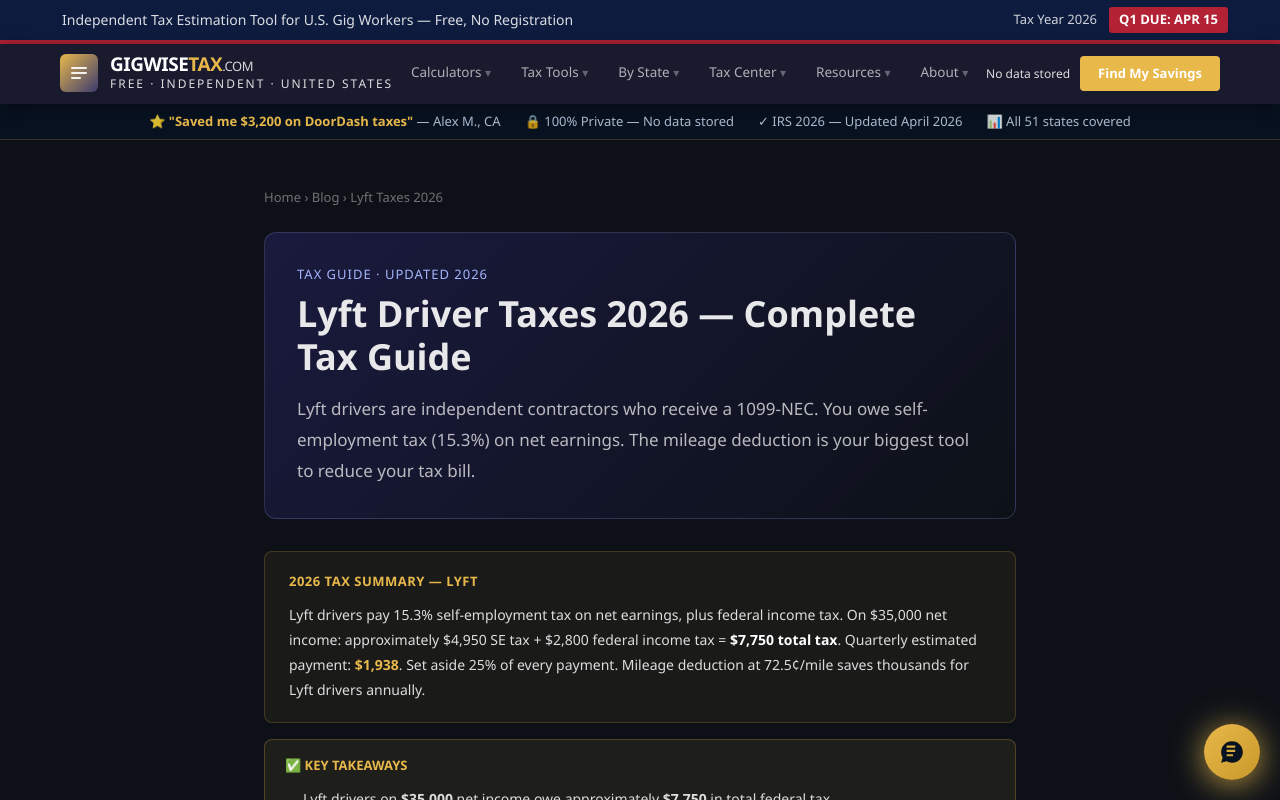
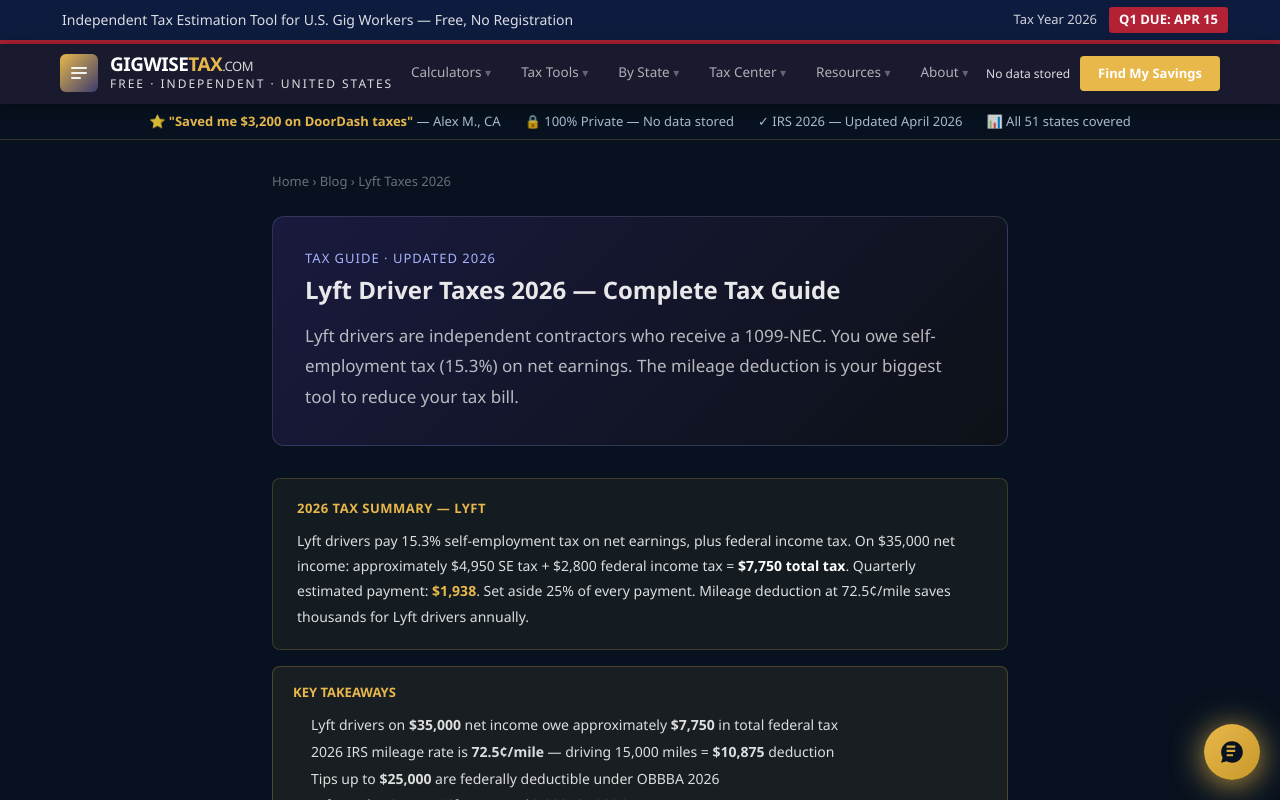
Before and after one commit to devqrcraft-ui/gigwisetax, a Next.js app: page /blog/lyft-driver-taxes-2026 in a window 1280 px wide. Shown: the top 800 px of the page. Built offline with nearby package versions, Linux system fonts and the light colour scheme.

Commit message:
seo: fix lyft page — bg color, h1 24px, mobile padding, title/desc with numbers

```diff
--- a/app/blog/lyft-driver-taxes-2026/page.tsx
+++ b/app/blog/lyft-driver-taxes-2026/page.tsx
@@ -3,19 +3,19 @@ import type { Metadata } from 'next'
 
 export const metadata = {
   alternates: { canonical: 'https://www.gigwisetax.com/blog/lyft-driver-taxes-2026' },
-  title: 'Lyft Driver Taxes 2026 — Complete Tax Guide | GigWiseTax',
-  description: 'How to file Lyft driver taxes in 2026. Mileage deduction, 1099-NEC, quarterly payments. Free calculator.',
+  title: 'Lyft Driver Taxes 2026: $35K Income = $7,750 Tax Owed',
+  description: 'Lyft drivers on $35K owe $7,750 in 2026 taxes. Free calculator — mileage 72.5¢/mi, tips up to $25K deductible. All 50 states.',
   keywords: 'lyft driver taxes 2026, lyft tax calculator, lyft 1099, lyft driver deductions',
 }
 
 export default function BlogPost() {
   return (
-    <div style={{ background: "#0d1117", minHeight: "100vh" }}>
+    <div style={{ background: "#07111F", minHeight: "100vh" }}>
 
       <script type="application/ld+json" dangerouslySetInnerHTML={{ __html: '{"@context":"https://schema.org","@type":"FAQPage","mainEntity":[{"@type":"Question","name":"How do Lyft drivers file taxes in 2026?","acceptedAnswer":{"@type":"Answer","text":"Lyft drivers file taxes using Schedule C to report income and deductions. Use the 1099-K or 1099-NEC from Lyft plus your mileage log. Most drivers use tax software or a CPA for the first year."}},{"@type":"Question","name":"What is the Lyft mileage deduction for 2026?","acceptedAnswer":{"@type":"Answer","text":"Lyft drivers can deduct 72.5 cents per mile using the 2026 IRS standard mileage rate. This includes miles driven with passengers and while waiting for rides (deadhead miles may qualify if en route)."}},{"@type":"Question","name":"Does Lyft send tax forms to drivers?","acceptedAnswer":{"@type":"Answer","text":"Yes. Lyft sends a 1099-K if gross earnings exceed $600, or a 1099-NEC for referral bonuses. Forms are available in the Lyft driver app by January 31 each year."}}]}' }} />
       <script type="application/ld+json" dangerouslySetInnerHTML={{ __html: '{"@context":"https://schema.org","@type":"BreadcrumbList","itemListElement":[{"@type":"ListItem","position":1,"name":"Home","item":"https://gigwisetax.com"},{"@type":"ListItem","position":2,"name":"Blog","item":"https://gigwisetax.com/blog"},{"@type":"ListItem","position":3,"name":"Lyft Driver Taxes 2026 — Complete Tax Guide","item":"https://gigwisetax.com/blog/lyft-driver-taxes-2026"}]}' }} />
       <script type="application/ld+json" dangerouslySetInnerHTML={{ __html: '{"@context":"https://schema.org","@type":"BlogPosting","headline":"Lyft Driver Taxes 2026 — Complete Tax Guide","description":"How to file Lyft driver taxes in 2026. Mileage deduction, 1099-NEC, quarterly payments. Free calculator.","url":"https://gigwisetax.com/blog/lyft-driver-taxes-2026","datePublished":"2026-01-01","dateModified":"2026-05-12","author":{"@type":"Person","name":"Ethan Blake","jobTitle":"Tax Compliance Specialist","sameAs":["https://www.irs.gov/businesses/small-businesses-self-employed/self-employed-individuals-tax-center"]},"reviewedBy":{"@type":"Person","name":"Ethan Blake","jobTitle":"Tax Compliance Specialist","sameAs":["https://www.irs.gov/businesses/small-businesses-self-employed/self-employed-individuals-tax-center"]},"publisher":{"@type":"Organization","name":"GigWiseTax","url":"https://gigwisetax.com"}}' }} />
-    <main style={{ maxWidth: 800, margin: '0 auto', padding: '48px 24px', color: 'rgba(255,255,255,0.9)' }}>
+    <main style={{ maxWidth: 800, margin: '0 auto', padding: 'clamp(16px,4vw,32px)', color: 'rgba(255,255,255,0.9)' }}>
       <nav style={{ fontSize: 13, color: 'rgba(255,255,255,.4)', marginBottom: 24 }}>
         <a href="/" style={{ color: 'rgba(255,255,255,.4)', textDecoration: 'none' }}>Home</a>
         {' › '}
@@ -25,7 +25,7 @@ export default function BlogPost() {
 
       <div style={{ background: 'linear-gradient(135deg,#1a1a3e,#0d1117)', borderRadius: 12, padding: 32, marginBottom: 32, border: '1px solid rgba(165,180,252,.2)' }}>
         <div style={{ fontSize: 13, color: '#a5b4fc', marginBottom: 8, textTransform: 'uppercase', letterSpacing: 1 }}>Tax Guide · Updated 2026</div>
-        <h1 style={{ fontSize: 36, fontWeight: 900, lineHeight: 1.2, marginBottom: 16 }}>Lyft Driver Taxes 2026 — Complete Tax Guide</h1>
+        <h1 style={{ fontSize: 24, fontWeight: 900, lineHeight: 1.2, marginBottom: 16 }}>Lyft Driver Taxes 2026 — Complete Tax Guide</h1>
         <p style={{ color: 'rgba(255,255,255,.7)', lineHeight: 1.8, fontSize: 17 }}>
           Lyft drivers are independent contractors who receive a 1099-NEC. You owe self-employment tax (15.3%) on net earnings. The mileage deduction is your biggest tool to reduce your tax bill.
         </p>
@@ -42,7 +42,7 @@ export default function BlogPost() {
       </div>
 
           <div style={{background:'rgba(232,184,75,0.08)',border:'1px solid rgba(232,184,75,0.25)',borderRadius:8,padding:'16px 20px',marginBottom:28}}>
-            <div style={{fontWeight:800,color:'#e8b84b',marginBottom:10,fontSize:13}}>✅ KEY TAKEAWAYS</div>
+            <div style={{fontWeight:800,color:'#e8b84b',marginBottom:10,fontSize:13}}>KEY TAKEAWAYS</div>
             <ul style={{margin:0,padding:'0 0 0 18px',fontSize:14,lineHeight:1.9,color:'rgba(255,255,255,0.85)'}}>
               <li>Lyft drivers on <strong>$35,000</strong> net income owe approximately <strong>$7,750</strong> in total federal tax</li>
               <li>2026 IRS mileage rate is <strong>72.5¢/mile</strong> — driving 15,000 miles = <strong>$10,875</strong> deduction</li>
```
